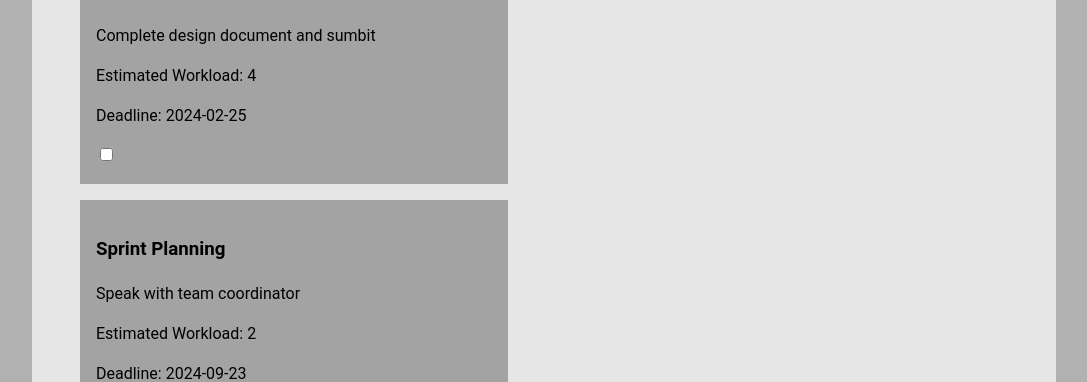
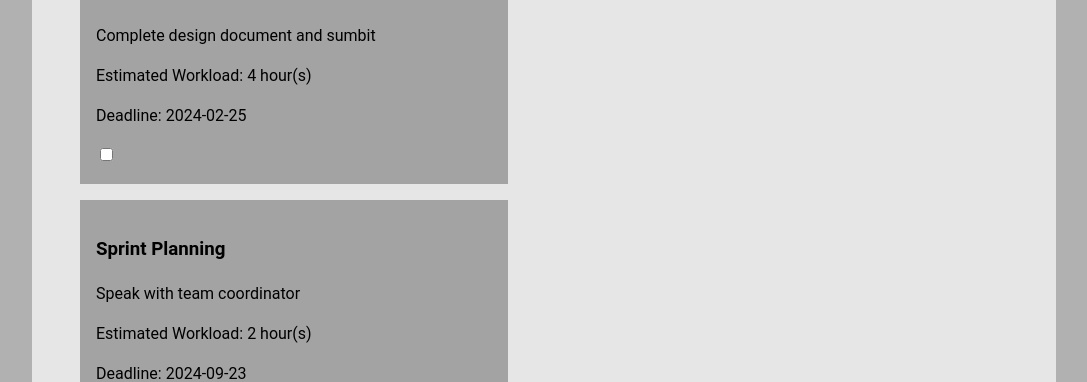
Before and after one commit to Reece-Ausmus/ScheduSmart, a React (Vite) app in the folder schedusmart-frontend/: page /taskmanager in a window 1280 px wide. Shown: the part 418-800 px from the top of the page, without its empty margins (96-1183 px from the left). Built offline with nearby package versions, Linux system fonts and the light colour scheme.

Commit message:
include completion time on tasks

```diff
--- a/schedusmart-frontend/src/pages/TaskManager.jsx
+++ b/schedusmart-frontend/src/pages/TaskManager.jsx
@@ -6,9 +6,9 @@ const flaskURL = "http://127.0.0.1:5000";
 
 // let str = "";
 const initialList = [
-  { id: 0, title: 'Homework 2', time: 4, date: "2024-02-25", desc: "Complete design document and sumbit", completed: false },
-  { id: 1, title: 'Sprint Planning', time: 2, date: "2024-09-23", desc: "Speak with team coordinator", completed: false },
-  { id: 2, title: 'Midterm Study', time: 5, date: "2059-09-23", desc: "Look at slides lol", completed: false },
+  { id: 0, title: 'Homework 2', time: 4, date: "2024-02-25", desc: "Complete design document and sumbit", completed: false, completed_time: null },
+  { id: 1, title: 'Sprint Planning', time: 2, date: "2024-09-23", desc: "Speak with team coordinator", completed: false, completed_time: null },
+  { id: 2, title: 'Midterm Study', time: 5, date: "2059-09-23", desc: "Look at slides lol", completed: false, completed_time: null },
 ];
 let nextId = initialList.length
 
@@ -44,7 +44,18 @@ export default function TaskManager() {
     if (!taskToUpdate) {
       return;
     }
-    const updatedTask = { ...taskToUpdate, completed: completedStatus}
+    const currentTime = new Date().toLocaleString(undefined, {
+      year: 'numeric',
+      month: 'numeric',
+      day: 'numeric',
+      hour: '2-digit',
+      minute: '2-digit'
+    });
+    const updatedTask = {
+      ...taskToUpdate,
+      completed: completedStatus,
+      completed_time: completedStatus ? currentTime : null
+    };
     if (completedStatus) {
       setCompletedList(completedList => [...completedList, updatedTask]);
       setMyList(myList => myList.filter(task => task.id !== taskID));
@@ -209,7 +220,7 @@ function TodoList({ list, onToggle, option}) {
         <div className="post" key={task.id} >
           <h3>{task.title}</h3>
           <p>{task.desc}</p>
-          <p>Estimated Workload: {task.time}</p>
+          <p>Estimated Workload: {task.time} hour(s)</p>
           <p>Deadline: {task.date}</p>
           <input
             type="checkbox"
@@ -234,8 +245,9 @@ function CompletedList({ list, onToggle }) {
         <div className="post" key={task.id}>
           <h3>{task.title}</h3>
           <p>{task.desc}</p>
-          <p>Estimated Workload: {task.time}</p>
+          <p>Estimated Workload: {task.time} hour(s)</p>
           <p>Deadline: {task.date}</p>
+          <p>Completed: {task.completed_time}</p>
           <input
             type="checkbox"
             checked={task.completed}
```
